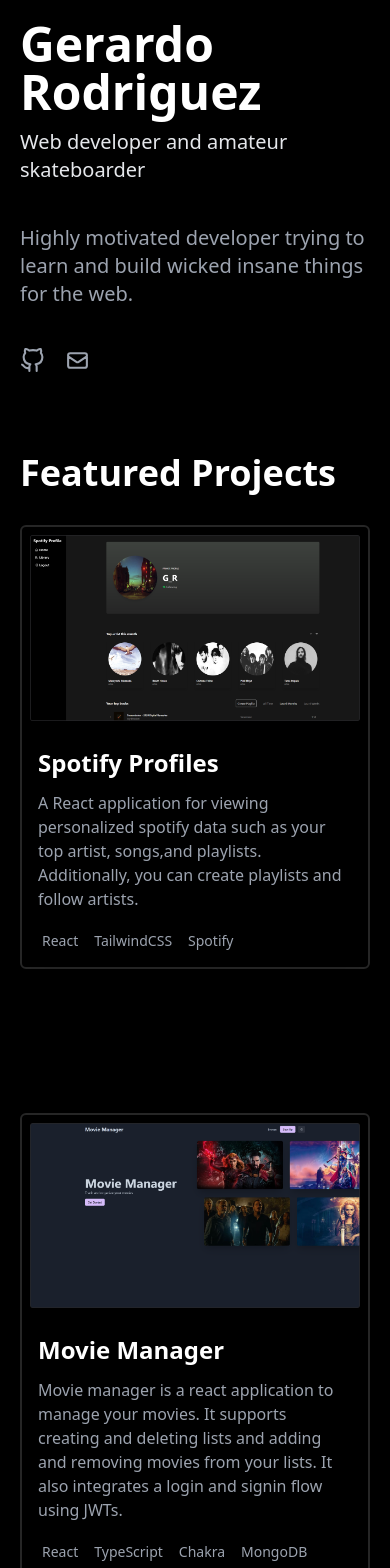
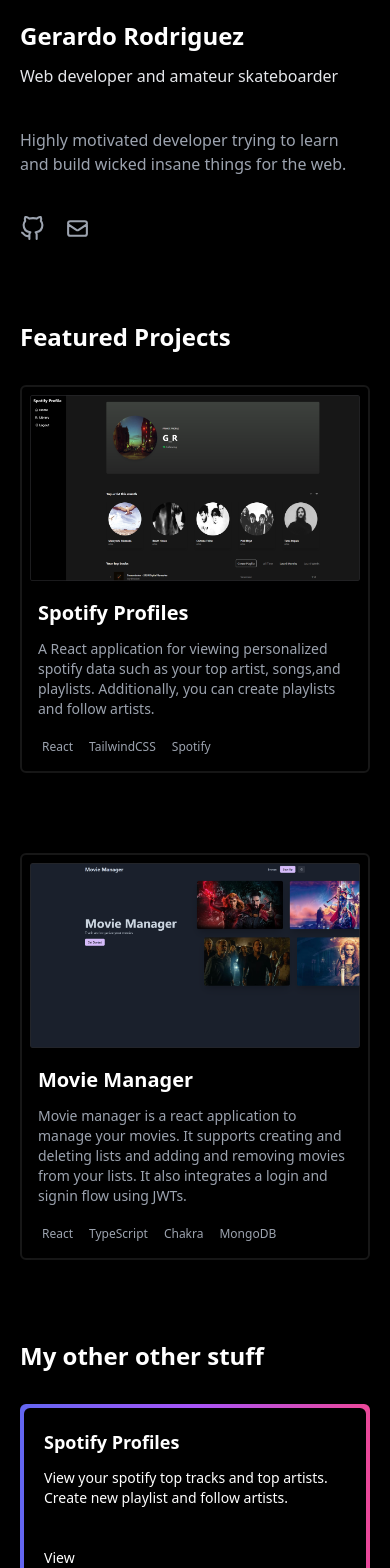
Before and after one commit to G-R3/gerar.dev, a Next.js app: page / in a window 390 px wide. Shown: the part 100-1668 px from the top of the page. Built offline with nearby package versions, Linux system fonts and the light colour scheme.

Commit message:
improved responsiveness

```diff
--- a/src/components/Footer.tsx
+++ b/src/components/Footer.tsx
@@ -3,7 +3,7 @@
 
 const Footer: FC = () => {
   return (
-    <div className="max-w-4xl mx-auto px-5 mt-20 mb-10 border-t-2 border-neutral-800 flex justify-between items-center">
+    <div className="max-w-4xl mx-auto px-5 mt-20 mb-10 border-t-2 border-neutral-800 flex justify-between flex-col md:flex-row md:items-center gap-10">
       <div className="flex gap-10 justify-evenly">
         <ul className="mt-10 flex flex-col gap-5">
           <li>
@@ -38,7 +38,7 @@
       <a
         href="https://github.com/G-R3/"
         target="_blank"
-        className="text-gray-400 hover:text-white transition-all"
+        className="text-center text-gray-400 hover:text-white transition-all"
         rel="noreferrer"
       >
         Made with ♥ by Gerardo
--- a/src/components/Project.tsx
+++ b/src/components/Project.tsx
@@ -32,7 +32,7 @@
   externals,
 }) => {
   return (
-    <div className="flex gap-5 flex-col group border-2 border-neutral-800 rounded-md p-2 md:flex-row md:relative md:border-none md:p-0">
+    <div className="flex gap-3 flex-col group border-2 border-neutral-900 rounded-md p-2 md:flex-row md:relative md:border-none md:p-0">
       <motion.div
         initial={{ scale: 1.1, opacity: 0 }}
         viewport={{ once: true }}
@@ -51,12 +51,12 @@
           priority
         />
       </motion.div>
-      <div className="flex flex-col px-2 md:items-end md:absolute md:right-0 md:mt-10">
+      <div className="flex flex-col px-2 md:items-end md:absolute md:right-0 md:mt-12">
         <motion.h4
           initial={{ opacity: 0, y: 100 }}
           viewport={{ once: true }}
           whileInView={{ opacity: 1, y: 0 }}
-          className="text-2xl font-bold"
+          className="text-xl font-semibold"
         >
           {title}
         </motion.h4>
@@ -64,7 +64,7 @@
           initial={{ opacity: 0, y: 100 }}
           viewport={{ once: true }}
           whileInView={{ opacity: 1, y: 0 }}
-          className="text-gray-400 md:bg-neutral-800 py-3 rounded-md shadow-lg md:w-[450px] md:px-5 md:my-5"
+          className="text-sm md:text-base text-gray-400 md:bg-neutral-800 py-3 rounded-md shadow-lg md:w-[450px] md:px-5 md:my-5"
         >
           {longDescription}
         </motion.p>
@@ -73,7 +73,7 @@
           viewport={{ once: true }}
           whileInView="visible"
           variants={tagContainer}
-          className="text-sm flex flex-wrap gap-2 text-gray-400 py-1 rounded-md shadow-lg md:bg-neutral-800 md:px-3"
+          className="text-xs flex flex-wrap gap-2 text-gray-400 py-1 rounded-md shadow-lg md:bg-neutral-800 md:px-3"
         >
           {tags.map((tag: string) => (
             <motion.span
--- a/src/components/ProjectCard.tsx
+++ b/src/components/ProjectCard.tsx
@@ -27,10 +27,15 @@
         <div className="p-5 rounded-md bg-black flex flex-col justify-between items-start gap-10 h-full">
           <div>
             <h4 className="text-lg font-semibold">{title}</h4>
-            <p className="mt-3">{description}</p>
+            <p className="mt-3 text-sm md:text-base">{description}</p>
           </div>
 
-          <button onClick={() => setIsOpen((prev) => !prev)}>View</button>
+          <button
+            onClick={() => setIsOpen((prev) => !prev)}
+            className="text-sm md:text-base"
+          >
+            View
+          </button>
         </div>
       </motion.div>
 
--- a/src/components/ProjectModal.tsx
+++ b/src/components/ProjectModal.tsx
@@ -95,11 +95,11 @@
 
           <div className="flex flex-col gap-8 mt-2">
             <motion.div initial="hidden" animate="visible" variants={container}>
-              <div className="flex items-center justify-between gap-2 flex-wrap mb-6">
+              <div className="flex items-center justify-between gap-2 flex-wrap mb-3 md:mb-6">
                 <Dialog.Title
                   as={motion.h5}
                   variants={fadeIn}
-                  className="text-lg sm:text-xl font-bold"
+                  className="text-lg font-semibold"
                 >
                   {title}
                 </Dialog.Title>
@@ -108,13 +108,13 @@
                   initial="hidden"
                   animate="visible"
                   variants={tagContainer}
-                  className="flex flex-wrap gap-2 bg-neutral-800 rounded-md py-px px-1 mt-1 sm:mt-0"
+                  className="text-xs flex flex-wrap gap-2 text-gray-400 py-1 rounded-md shadow-lg md:bg-neutral-800 md:px-3"
                 >
                   {tags.map((tag: string) => (
                     <motion.span
                       variants={scaleIn}
                       key={tag}
-                      className="text-xs rounded-md p-1 text-gray-400 hover:text-white hover:bg-neutral-900 transition-all cursor-default"
+                      className="rounded-md p-1 text-gray-400 hover:text-white hover:bg-neutral-900 transition-all cursor-default"
                     >
                       {tag}
                     </motion.span>
@@ -135,7 +135,7 @@
               initial="hidden"
               animate="visible"
               variants={tagContainer}
-              className="flex justify-end gap-2 w-fit ml-auto"
+              className="flex justify-end gap-2 w-fit ml-auto text-sm md:text-base"
             >
               {!!externals.github && (
                 <motion.button
--- a/src/pages/index.tsx
+++ b/src/pages/index.tsx
@@ -28,14 +28,20 @@
   return (
     <motion.div initial="hidden" animate="visible" variants={container}>
       <motion.section initial="hidden" animate="visible" variants={container}>
-        <motion.h1 variants={fadeIn} className="text-5xl font-bold">
+        <motion.h1 variants={fadeIn} className="text-2xl md:text-5xl font-bold">
           Gerardo Rodriguez
         </motion.h1>
-        <motion.h2 variants={fadeIn} className="text-gray-200 text-xl mt-3">
+        <motion.h2
+          variants={fadeIn}
+          className="text-gray-200 text-base md:text-xl mt-3"
+        >
           Web developer and amateur skateboarder
         </motion.h2>
 
-        <motion.p variants={fadeIn} className="text-gray-400 text-xl my-10">
+        <motion.p
+          variants={fadeIn}
+          className="text-gray-400 text-base md:text-xl my-10"
+        >
           Highly motivated developer trying to learn and build wicked insane
           things for the web.
         </motion.p>
@@ -73,11 +79,14 @@
         variants={container}
         className="my-20"
       >
-        <motion.h3 variants={fadeIn} className="text-4xl font-bold mb-8">
+        <motion.h3
+          variants={fadeIn}
+          className="text-2xl md:text-4xl font-bold mb-8"
+        >
           Featured Projects
         </motion.h3>
 
-        <div className="flex flex-col gap-36">
+        <div className="flex flex-col gap-20 md:gap-32">
           {projects.map((project) => (
             <Project key={project.title} {...project} />
           ))}
@@ -90,7 +99,10 @@
         variants={container}
         className="my-20"
       >
-        <motion.h3 variants={fadeIn} className="text-4xl font-bold mb-8">
+        <motion.h3
+          variants={fadeIn}
+          className="text-2xl md:text-4xl font-bold mb-8"
+        >
           My other other stuff
         </motion.h3>
         <motion.div
```
